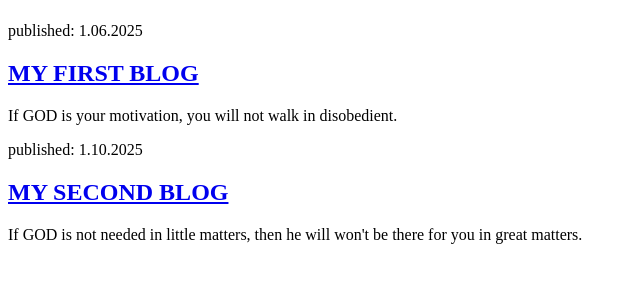
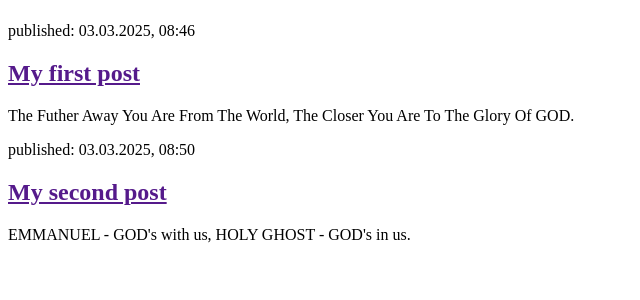
Before and after one commit to osas234/my-first-app, a Django app: page / in a window 1280 px wide. Shown: the part 58-358 px from the top of the page, without its empty margins (0-640 px from the left). Run offline with Django 5.2, Linux system fonts and the light colour scheme.

Commit message:
Changed the HTML for my site.

```diff
--- a/blog/templates/blog/post_list.html
+++ b/blog/templates/blog/post_list.html
@@ -9,15 +9,15 @@
         </header>
 
         <article>
-            <time>published: 1.06.2025</time>
-            <h2><a href=" ">MY FIRST BLOG</a></h2>
-            <P>If GOD is your motivation, you will not walk in disobedient.</P>
+            <time>published: 03.03.2025, 08:46</time>
+            <h2><a href="">My first post</a></h2>
+            <p>The Futher Away You Are From The World, The Closer You Are To The Glory Of GOD.</p>
         </article>
 
         <article>
-            <time>published: 1.10.2025</time>
-            <h2><a href=" ">MY SECOND BLOG</a></h2>
-            <P>If GOD is not needed in little matters, then he will won't be there for you in great matters.</P>
+            <time>published: 03.03.2025, 08:50</time>
+            <h2><a href="">My second post</a></h2>
+            <p>EMMANUEL - GOD's with us, HOLY GHOST - GOD's in us.</p>
         </article>
     </body>
 </html>
--- a/blog/views.py
+++ b/blog/views.py
@@ -1,6 +1,9 @@
+from django.utils import timezone
 from django.shortcuts import render
+from .models import Post
 
 
 # Create your views here.
 def post_list(request):
-    return render(request, 'blog/post_list.html', {})
+    posts = Post.objects.filter(published_date__lte=timezone.now()).order_by('published_date')
+    return render(request, 'blog/post_list.html', {'post': posts})
```
